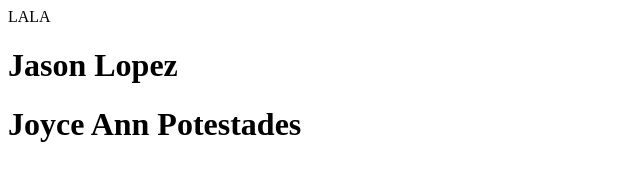
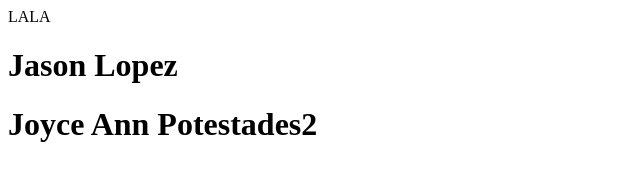
Before and after one commit to GlenWinWin/JoyceOh, a plain HTML site: page index.html in a window 1280 px wide. Shown: the full height of the page, 0-640 px from the left. Drawn offline with Linux system fonts and the light colour scheme.

Commit message:
Panget ni Jason

```diff
--- a/index.html
+++ b/index.html
@@ -7,6 +7,6 @@
   <body>
     LALA
     <h1>Jason Lopez</h1>
-    <h1>Joyce Ann Potestades</h1>
+    <h1>Joyce Ann Potestades2</h1>
   </body>
 </html>
```
